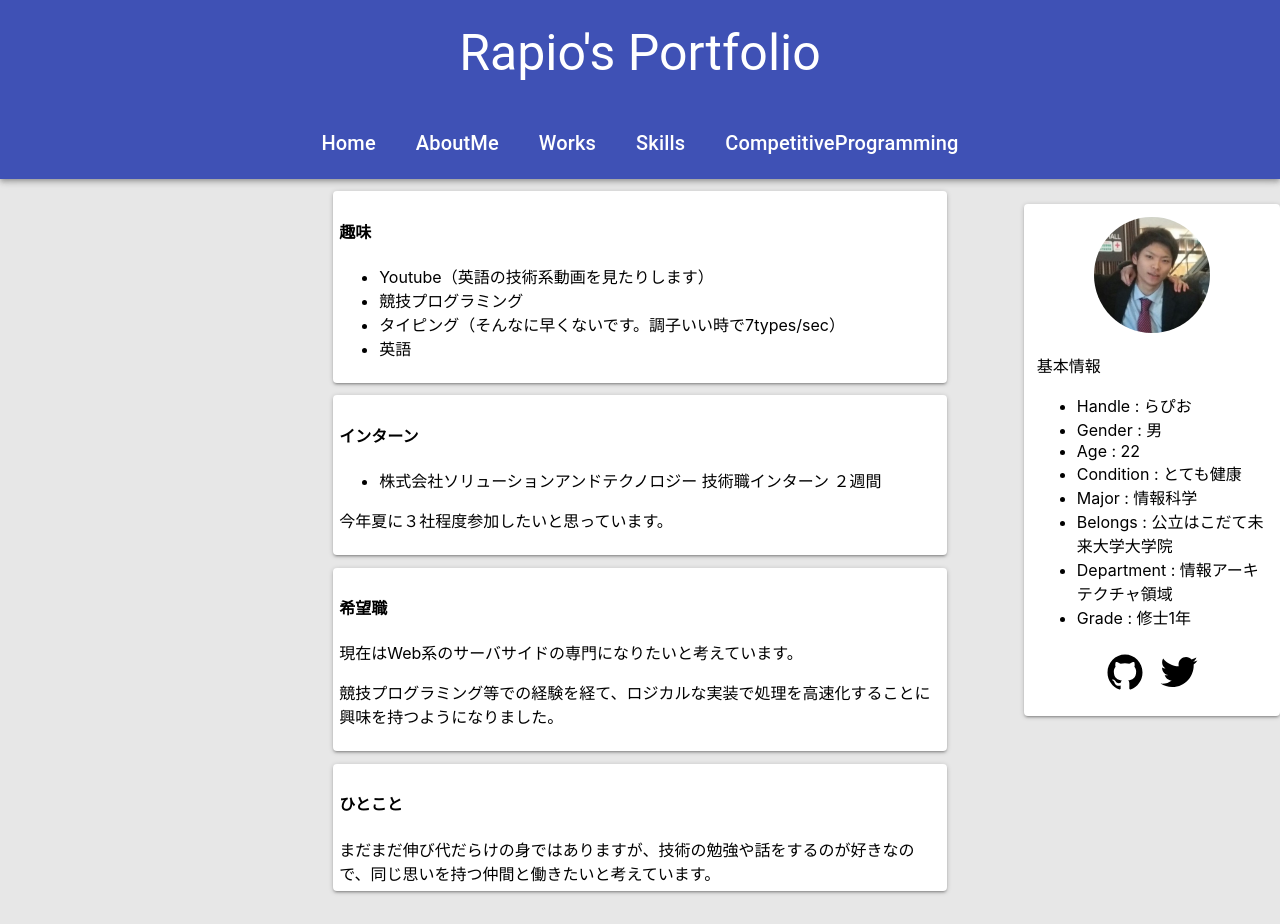
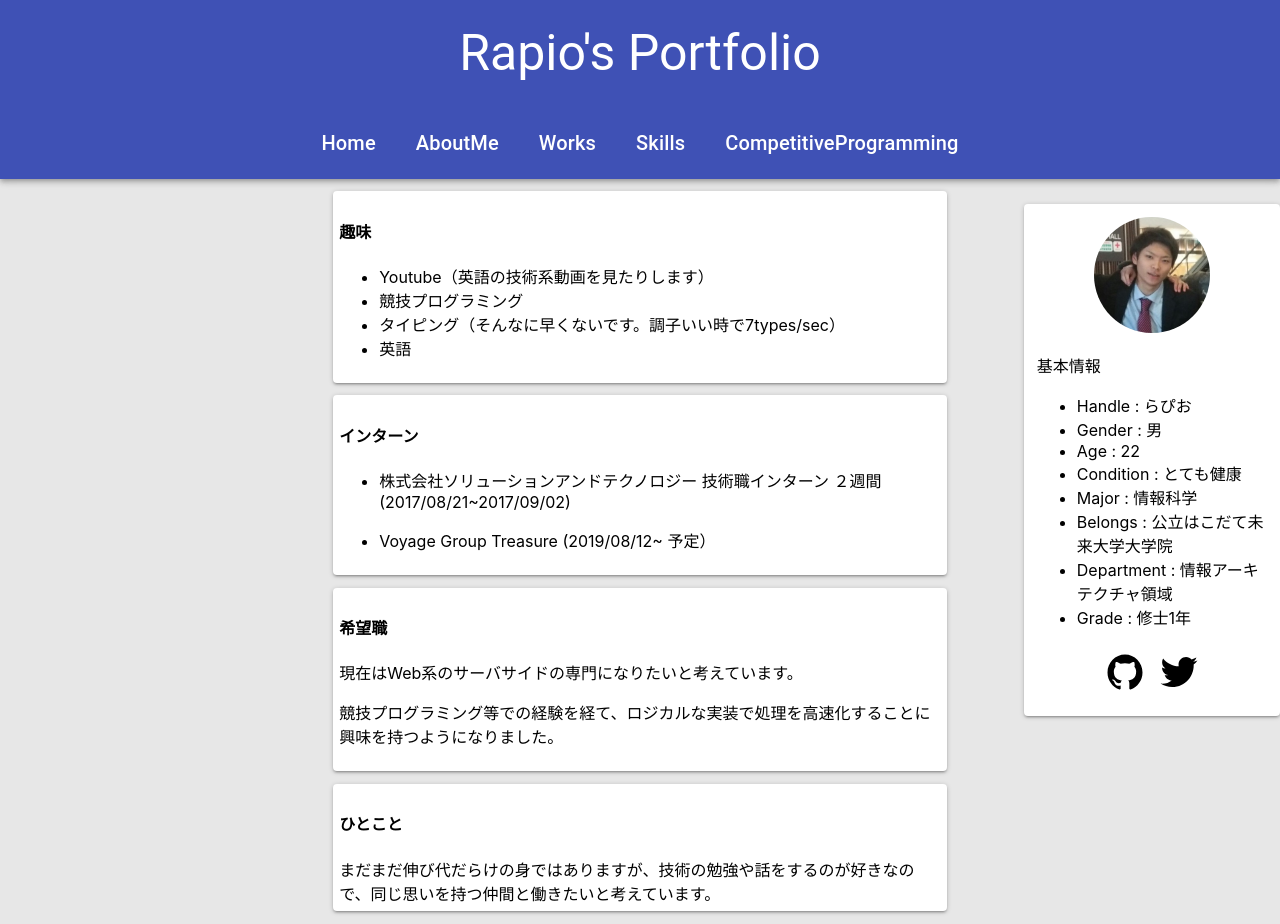
Before and after one commit to daleksprinter/myportfolio, a React (Create React App) app: page /aboutme in a window 1280 px wide. Built offline with nearby package versions, Linux system fonts and the light colour scheme.

Commit message:
update aboutme

```diff
--- a/src/components/Aboutme/Aboutme.js
+++ b/src/components/Aboutme/Aboutme.js
@@ -30,9 +30,12 @@ const Intern = () => {
         <Paper className = 'elm'>
             <h4>インターン</h4>
             <ul>
-                <li>株式会社ソリューションアンドテクノロジー 技術職インターン ２週間</li>
+                <li>株式会社ソリューションアンドテクノロジー 技術職インターン ２週間(2017/08/21~2017/09/02)</li>
             </ul>
-            <p>今年夏に３社程度参加したいと思っています。</p>
+            <ul>
+                <li>Voyage Group Treasure (2019/08/12~ 予定）</li>
+            </ul>
+
         </Paper>
     )
 }
```
